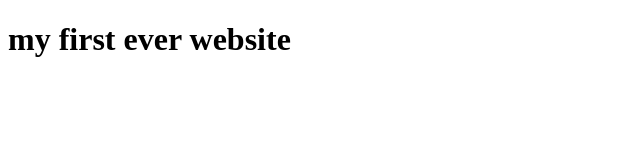
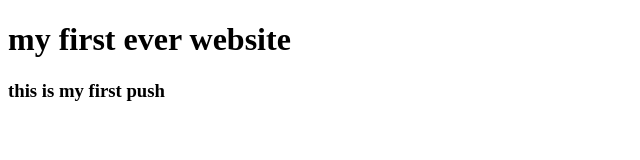
Before and after one commit to asif777/my-website, a plain HTML site: page index.html in a window 1280 px wide. Shown: the whole page, without its empty margins (0-640 px from the left). Drawn offline with Linux system fonts and the light colour scheme.

Commit message:
learned github

```diff
--- a/index.html
+++ b/index.html
@@ -8,5 +8,6 @@
 </head>
 <body>
     <h1>my first ever website</h1>
+    <h3>this is my first push</h3>
 </body>
 </html>
```
